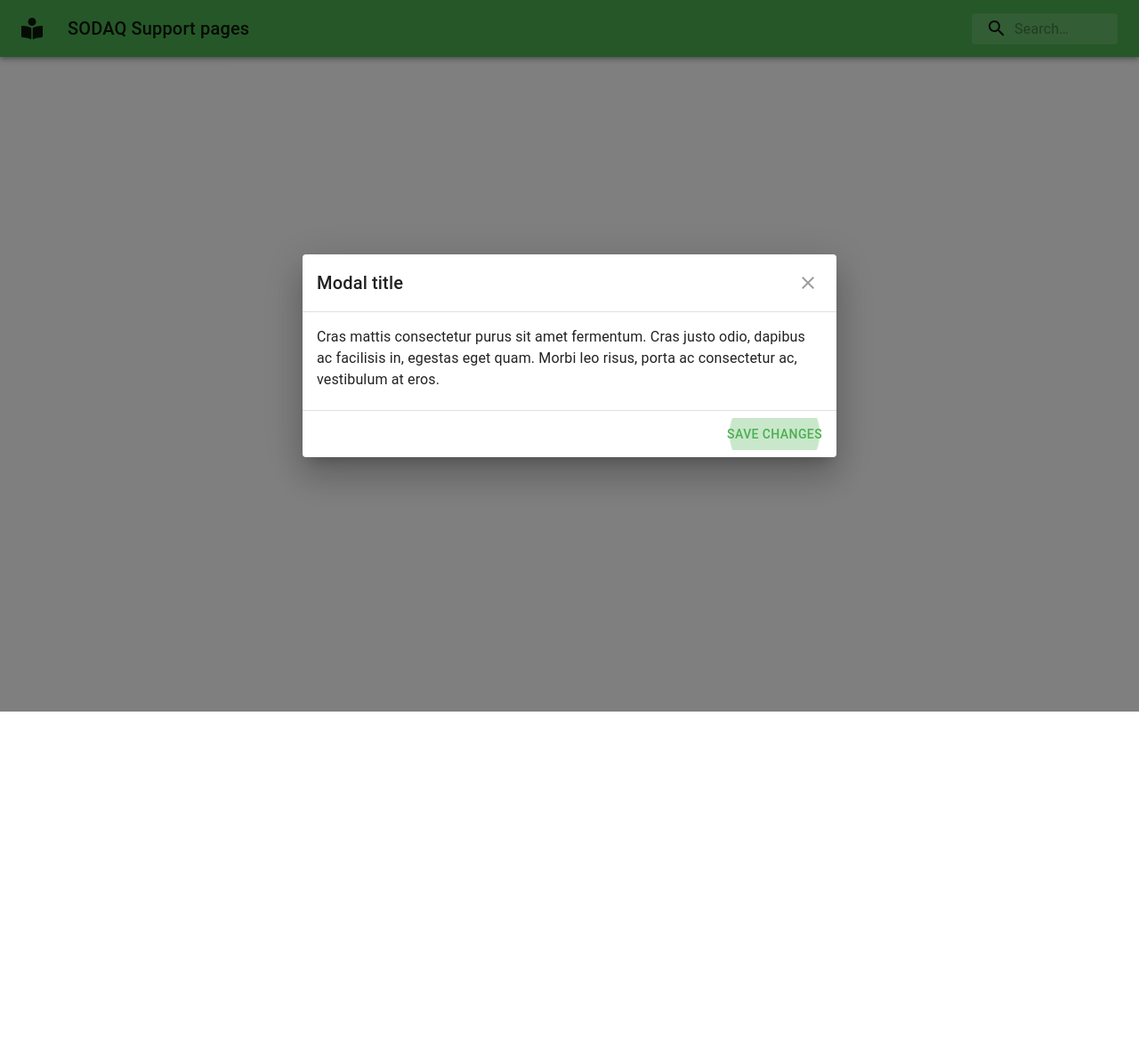
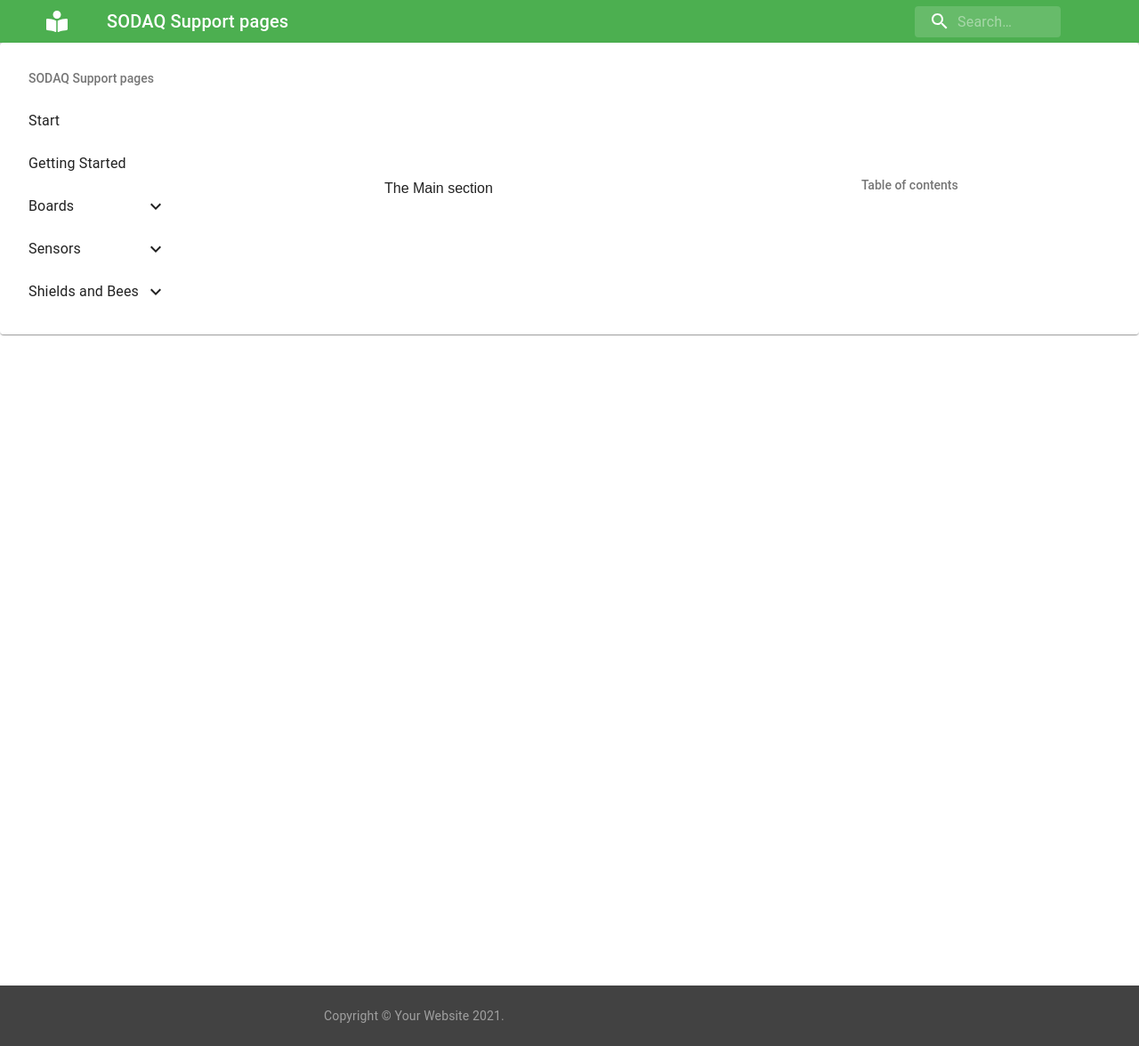
Before and after one commit to hassanseffiani/sodaq, a React (Create React App) app: page / in a window 1280 px wide. Shown: the whole page at 89% size. Before the commit the page ends 800 px from the top, so only its background shows below. Built offline with nearby package versions, Linux system fonts and the light colour scheme.

Commit message:
pagination next step

```diff
--- a/package.json
+++ b/package.json
@@ -8,6 +8,7 @@
     "@testing-library/jest-dom": "^5.12.0",
     "@testing-library/react": "^11.2.6",
     "@testing-library/user-event": "^12.8.3",
+    "material-ui-search-bar": "^1.0.0",
     "react": "^17.0.2",
     "react-dom": "^17.0.2",
     "react-icons": "^4.2.0",
--- a/src/App.css
+++ b/src/App.css
@@ -0,0 +1,3 @@
+.App {
+  font-family: sans-serif;
+}
--- a/src/App.js
+++ b/src/App.js
@@ -3,7 +3,7 @@ import Init from './init'
 
 function App() {
   return (
-    <div>
+    <div className="App">
       <Init />
     </div>
   );
--- a/src/component/appBar.js
+++ b/src/component/appBar.js
@@ -13,9 +13,15 @@ import { FaBookReader } from "react-icons/fa";
 const useStyles = makeStyles((theme) => ({
   root: {
     flexGrow: 1,
+    fontSize: "22px"
   },
   menuButton: {
-    marginRight: theme.spacing(2),
+    marginLeft: theme.spacing(2),
+    marginRight: theme.spacing(4),
+    color: "#ffffff",
+  },
+  toolbar: {
+    minHeight: 36,
   },
   title: {
     flexGrow: 1,
@@ -23,6 +29,7 @@ const useStyles = makeStyles((theme) => ({
     [theme.breakpoints.up("sm")]: {
       display: "block",
     },
+    color: "#ffffff",
   },
   search: {
     position: "relative",
@@ -37,6 +44,7 @@ const useStyles = makeStyles((theme) => ({
       marginLeft: theme.spacing(1),
       width: "auto",
     },
+    marginRight: theme.spacing(8),
   },
   searchIcon: {
     padding: theme.spacing(0, 2),
@@ -46,6 +54,7 @@ const useStyles = makeStyles((theme) => ({
     display: "flex",
     alignItems: "center",
     justifyContent: "center",
+    color: "#ffffff",
   },
   inputRoot: {
     color: "inherit",
@@ -62,21 +71,21 @@ const useStyles = makeStyles((theme) => ({
         width: "20ch",
       },
     },
+    color: "#ffffff",
   },
 }));
 
-const SearchAppBar = () => {
+const SearchAppBar = (props) => {
   const classes = useStyles();
 
   const dothis = (event) => {
     event.preventDefault();
-    console.log("e")
   }
 
   return (
     <div className={classes.root}>
       <AppBar position="static">
-        <Toolbar>
+        <Toolbar className={classes.toolbar}>
           <IconButton
             edge="start"
             className={classes.menuButton}
--- /dev/null
+++ b/src/component/footer.js
@@ -0,0 +1,85 @@
+import React from "react";
+import { Typography } from "@material-ui/core";
+import { makeStyles } from "@material-ui/core/styles";
+import Container from "@material-ui/core/Container";
+import Link from "@material-ui/core/Link";
+
+const useStyles = makeStyles((theme) => ({
+  root: {
+    display: "flex",
+    flexDirection: "column",
+    minHeight: "100vh",
+  },
+  footer: {
+    padding: theme.spacing(3, 2),
+    marginTop: "auto",
+    backgroundColor:
+      theme.palette.type === "light"
+        ? theme.palette.grey[800]
+        : theme.palette.grey[200],
+  },
+  copyright: {
+    color: "#A0A0A0",
+  }
+}));
+
+const StickyFooter = () => {
+  const classes = useStyles();
+
+  return (
+    <div className={classes.root}>
+
+      <footer className={classes.footer}>
+        <Container maxWidth="sm">
+          <Typography variant="body2" className={classes.copyright}>
+            {"Copyright © "}
+            <Link color="inherit" href="https://material-ui.com/">
+              Your Website
+            </Link>{" "}
+            {new Date().getFullYear()}
+            {"."}
+          </Typography>
+        </Container>
+      </footer>
+    </div>
+  );
+};
+
+export default StickyFooter;
+
+
+// import Typography from '@material-ui/core/Typography';
+// import Box from '@material-ui/core/Box';
+
+// export default function ZIndex() {
+//   return (
+//     <Typography
+//       component="div"
+//       variant="body1"
+//       style={{ height: 100, width: '100%', position: 'relative' }}
+//     >
+//       <Box
+//         bgcolor="grey.700"
+//         color="white"
+//         p={2}
+//         position="absolute"
+//         top={40}
+//         left="40%"
+//         zIndex="tooltip"
+//       >
+//         z-index tooltip
+//       </Box>
+//       <Box
+//         bgcolor="background.paper"
+//         color="text.primary"
+//         p={2}
+//         position="absolute"
+//         top={0}
+//         left="43%"
+//         zIndex="modal"
+//       >
+//         z-index modal
+//       </Box>
+//     </Typography>
+//   );
+// }
--- /dev/null
+++ b/src/component/middleSection.js
@@ -0,0 +1,46 @@
+import React from "react";
+import { makeStyles } from "@material-ui/core/styles";
+import { Grid, Paper } from "@material-ui/core";
+import NestedList1 from "../helpers/nestedList1";
+import NestedList2 from "../helpers/nestedList2";
+
+const useStyles = makeStyles((theme) => ({
+  root: {
+    display: "flex",
+    flexDirection: "column",
+  },
+  paper: {
+    padding: theme.spacing(2),
+    // margin: "auto",
+    // maxWidth: 500,
+  },
+}));
+
+const MiddleSection = () => {
+  const classes = useStyles();
+
+  return (
+    <div className={classes.root}>
+      <Paper className={classes.paper}>
+        <Grid
+          container
+          direction="row"
+          justify="space-between"
+          alignItems="center"
+        >
+          <Grid item xs={3}>
+            <NestedList1 />
+          </Grid>
+          <Grid item xs={4}>
+            The Main section
+          </Grid>
+          <Grid item xs={3}>
+            <NestedList2 />
+          </Grid>
+        </Grid>
+      </Paper>
+    </div>
+  );
+};
+
+export default MiddleSection;
--- a/src/component/search.js
+++ b/src/component/search.js
@@ -53,11 +53,7 @@ const DialogActions = withStyles((theme) => ({
   },
 }))(MuiDialogActions);
 
-export default function CustomizedDialogs(props) {
-
-  const handleClickOpen = () => {
-    props.setOpen(true);
-  };
+const CustomizedDialogs = (props) => {
   const handleClose = () => {
     props.setOpen(false);
   };
@@ -88,3 +84,5 @@ export default function CustomizedDialogs(props) {
     </div>
   );
 }
+
+export default CustomizedDialogs;
--- /dev/null
+++ b/src/helpers/nestedList1.js
@@ -0,0 +1,96 @@
+import React from "react";
+import { makeStyles } from "@material-ui/core/styles";
+import {
+  Collapse,
+  ListItemText,
+  ListItem,
+  ListSubheader,
+  List,
+  Box,
+} from "@material-ui/core";
+import { ExpandMore, ExpandLess } from "@material-ui/icons";
+
+const useStyles = makeStyles((theme) => ({
+  root: {
+    width: "100%",
+    maxWidth: 360,
+    backgroundColor: theme.palette.background.paper,
+  },
+  nested: {
+    paddingLeft: theme.spacing(4),
+  },
+}));
+
+const NestedList1 = () => {
+  const classes = useStyles();
+  const [open, setOpen] = React.useState(false);
+  const [open1, setOpen1] = React.useState(false);
+  const [open2, setOpen2] = React.useState(false);
+
+  const handleClick = () => {
+    setOpen(!open);
+  };
+  const handleClick1 = () => {
+    setOpen1(!open1);
+  };
+  const handleClick2 = () => {
+    setOpen2(!open2);
+  };
+
+  return (
+    <Box width="60%">
+      <List
+        component="nav"
+        aria-labelledby="nested-list-subheader"
+        subheader={
+          <ListSubheader component="div" id="nested-list-subheader">
+            SODAQ Support pages
+          </ListSubheader>
+        }
+        className={classes.root}
+      >
+        <ListItem button>
+          <ListItemText primary="Start" />
+        </ListItem>
+        <ListItem button>
+          <ListItemText primary="Getting Started" />
+        </ListItem>
+        <ListItem button onClick={handleClick}>
+          <ListItemText primary="Boards" />
+          {open ? <ExpandLess /> : <ExpandMore />}
+        </ListItem>
+        <Collapse in={open} timeout="auto" unmountOnExit>
+          <List component="div" disablePadding>
+            <ListItem button className={classes.nested}>
+              <ListItemText primary="Starred" />
+            </ListItem>
+          </List>
+        </Collapse>
+        <ListItem button onClick={handleClick1}>
+          <ListItemText primary="Sensors" />
+          {open1 ? <ExpandLess /> : <ExpandMore />}
+        </ListItem>
+        <Collapse in={open1} timeout="auto" unmountOnExit>
+          <List component="div" disablePadding>
+            <ListItem button className={classes.nested}>
+              <ListItemText primary="Starred" />
+            </ListItem>
+          </List>
+        </Collapse>
+        <ListItem button onClick={handleClick2}>
+          <ListItemText primary="Shields and Bees" />
+          {open2 ? <ExpandLess /> : <ExpandMore />}
+        </ListItem>
+        <Collapse in={open2} timeout="auto" unmountOnExit>
+          <List component="div" disablePadding>
+            <ListItem button className={classes.nested}>
+              <ListItemText primary="Starred" />
+            </ListItem>
+          </List>
+        </Collapse>
+      </List>
+    </Box>
+  );
+};
+
+export default NestedList1;
--- /dev/null
+++ b/src/helpers/nestedList2.js
@@ -0,0 +1,45 @@
+import React from "react";
+import { makeStyles } from "@material-ui/core/styles";
+import {
+  // ListItemText,
+  // ListItem,
+  Box,
+  ListSubheader,
+  List,
+} from "@material-ui/core";
+
+const useStyles = makeStyles((theme) => ({
+  root: {
+    width: "100%",
+    maxWidth: 360,
+    backgroundColor: theme.palette.background.paper,
+  },
+  nested: {
+    paddingLeft: theme.spacing(4),
+  },
+}));
+
+const NestedList1 = () => {
+  const classes = useStyles();
+
+  return (
+    <Box width="60%">
+      <List
+        component="nav"
+        aria-labelledby="nested-list-subheader"
+        subheader={
+          <ListSubheader component="div" id="nested-list-subheader">
+            Table of contents
+          </ListSubheader>
+        }
+        className={classes.root}
+      >
+        {/* <ListItem button>
+          <ListItemText primary="Sent mail" />
+        </ListItem> */}
+      </List>
+    </Box>
+  );
+};
+
+export default NestedList1;
--- a/src/init.js
+++ b/src/init.js
@@ -1,13 +1,16 @@
 import React from "react";
-import AppBar from "./component/appBar"
-import Search from "./component/search"
+import AppBar from "./component/appBar";
+import MiddleSection from "./component/middleSection";
+import Footer from "./component/footer"
 
 const Init = (props) => {
-  const [open, setOpen] = React.useState(true);
+  const [open, setOpen] = React.useState(false);
+
   return (
     <div>
-      <AppBar open={open} setOpen={setOpen} />
-      <Search open={open} setOpen={setOpen} />
+        <AppBar open={open} setOpen={setOpen} />
+        <MiddleSection />
+        <Footer />
     </div>
   );
 };
--- a/src/theme.js
+++ b/src/theme.js
@@ -1,12 +1,12 @@
-import { createMuiTheme } from "@material-ui/core/styles";
+import { createMuiTheme, responsiveFontSizes } from "@material-ui/core/styles";
 import { green } from "@material-ui/core/colors";
 
 const theme = createMuiTheme({
   palette: {
     primary: {
       main: green[500],
-    },
+    }
   },
 });
 
-export default theme;
+export default responsiveFontSizes(theme);
```
Also changed, not shown: 2 other files (tests, documents, lock files or other folders).
